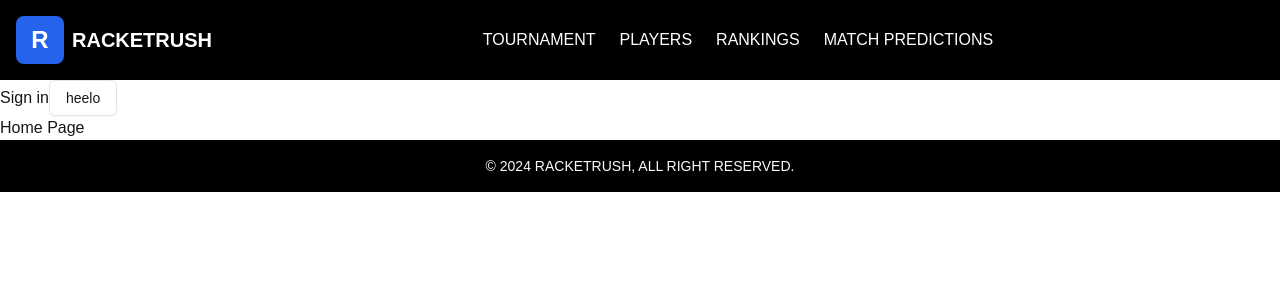
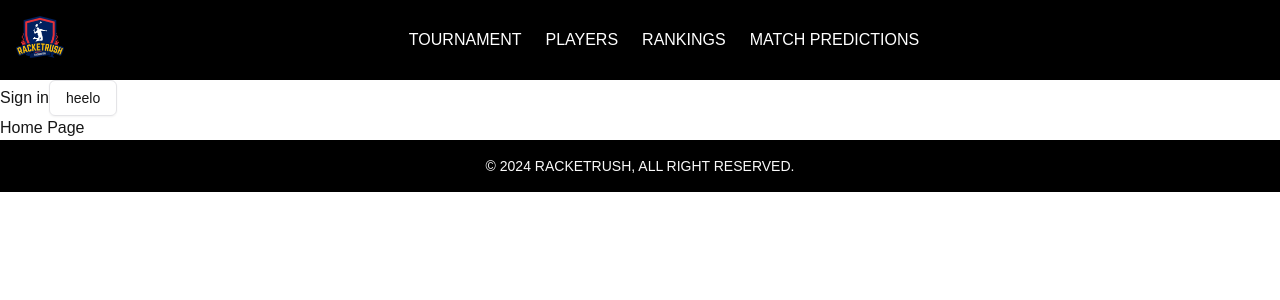
Before and after one commit to KelynWong/CSD-TMS, a Next.js app in the folder frontend/: page / in a window 1280 px wide. Shown: the top 300 px of the page. Built offline with nearby package versions, Linux system fonts and the light colour scheme; no server answers.

Commit message:
added the logo

```diff
--- a/frontend/next.config.mjs
+++ b/frontend/next.config.mjs
@@ -1,4 +1,15 @@
 /** @type {import('next').NextConfig} */
-const nextConfig = {};
+const nextConfig = {
+  images: {
+    disableStaticImages: true,
+  },
+  webpack(config) {
+    config.module.rules.push({
+      test: /\.(png|jpe?g|gif|svg)$/i,
+      type: 'asset/resource',
+    });
+    return config;
+  },
+};
 
 export default nextConfig;
--- a/frontend/src/components/NavBar.tsx
+++ b/frontend/src/components/NavBar.tsx
@@ -4,6 +4,8 @@ import { useState } from 'react'
 import Link from 'next/link'
 import { UserButton } from '@clerk/nextjs'
 import { User, Menu, X } from 'lucide-react'
+import Image from 'next/image'
+import logo from '../assets/images/logo.png';
 
 export default function Navbar() {
   const [isOpen, setIsOpen] = useState(false)
@@ -14,10 +16,9 @@ export default function Navbar() {
     <nav className="bg-black text-white p-4">
       <div className="container mx-auto flex items-center justify-between">
         <Link href="/" className="flex items-center space-x-2">
-          <div className="w-12 h-12 bg-blue-600 rounded-lg flex items-center justify-center">
-            <span className="text-2xl font-bold">R</span>
+          <div className="w-12 h-12">
+            <Image src={logo} alt="RacketRush Logo" width={60} height={60} />
           </div>
-          <span className="text-xl font-bold">RACKETRUSH</span>
         </Link>
         <div className="hidden md:flex space-x-6">
           <Link href="/tournament" className="hover:text-blue-400 transition-colors">TOURNAMENT</Link>
```
Also changed, not shown: frontend/src/assets/images/logo.png (added).
